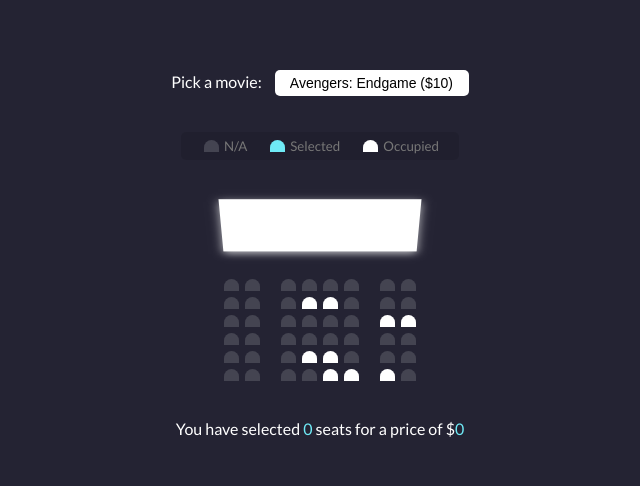
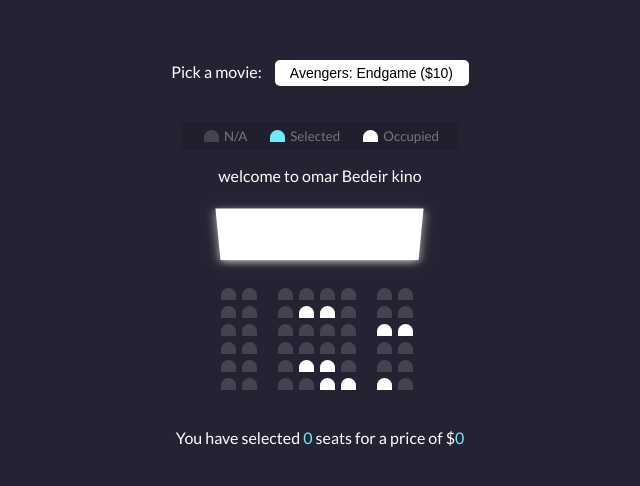
Before and after one commit to OmarBedeir/Movie-seat-booking, a plain HTML site: page index.html in a window 1280 px wide. Shown: the part 154-640 px from the top of the page, without its empty margins (320-960 px from the left). Drawn offline with Linux system fonts and the light colour scheme.

Commit message:
welcome message in html

```diff
--- a/index.html
+++ b/index.html
@@ -34,6 +34,7 @@
     </ul>
 
     <div class="container">
+      welcome to omar Bedeir kino
       <div class="screen"></div>
 
       <div class="row">
```
